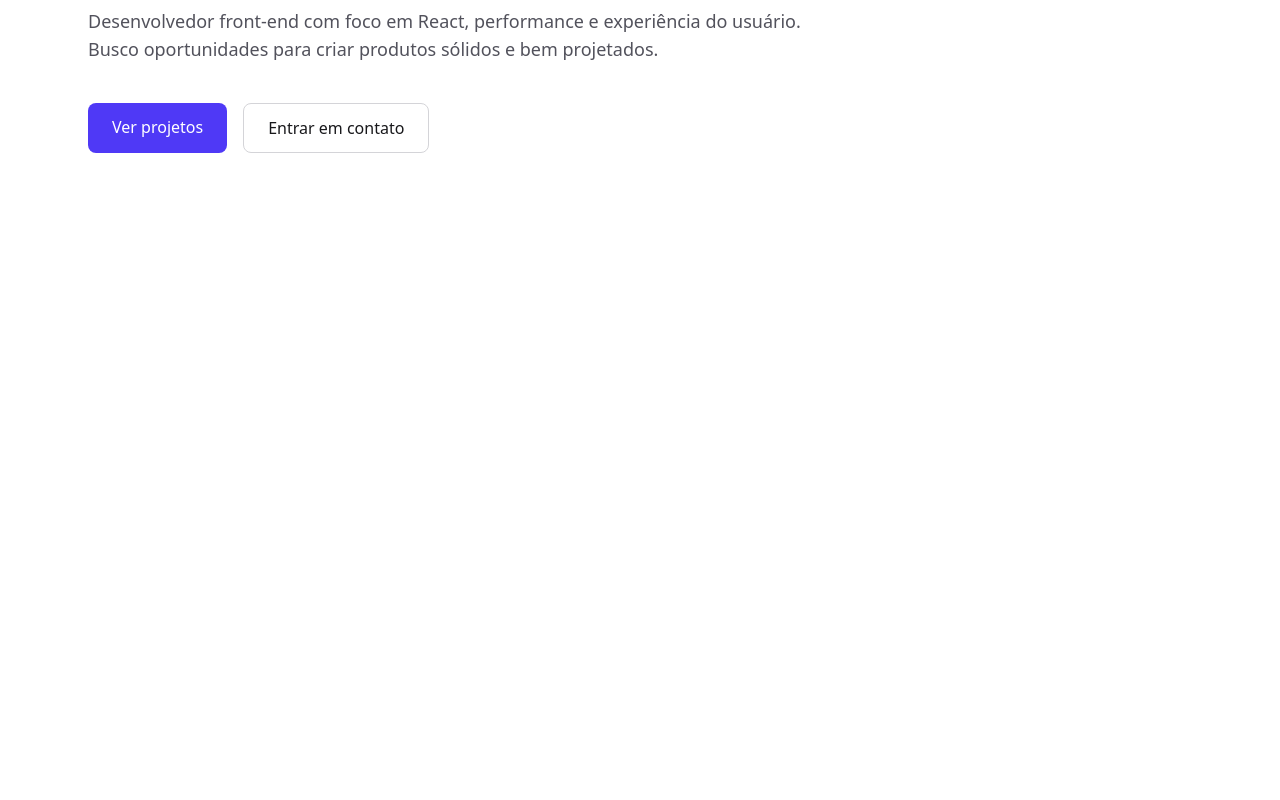
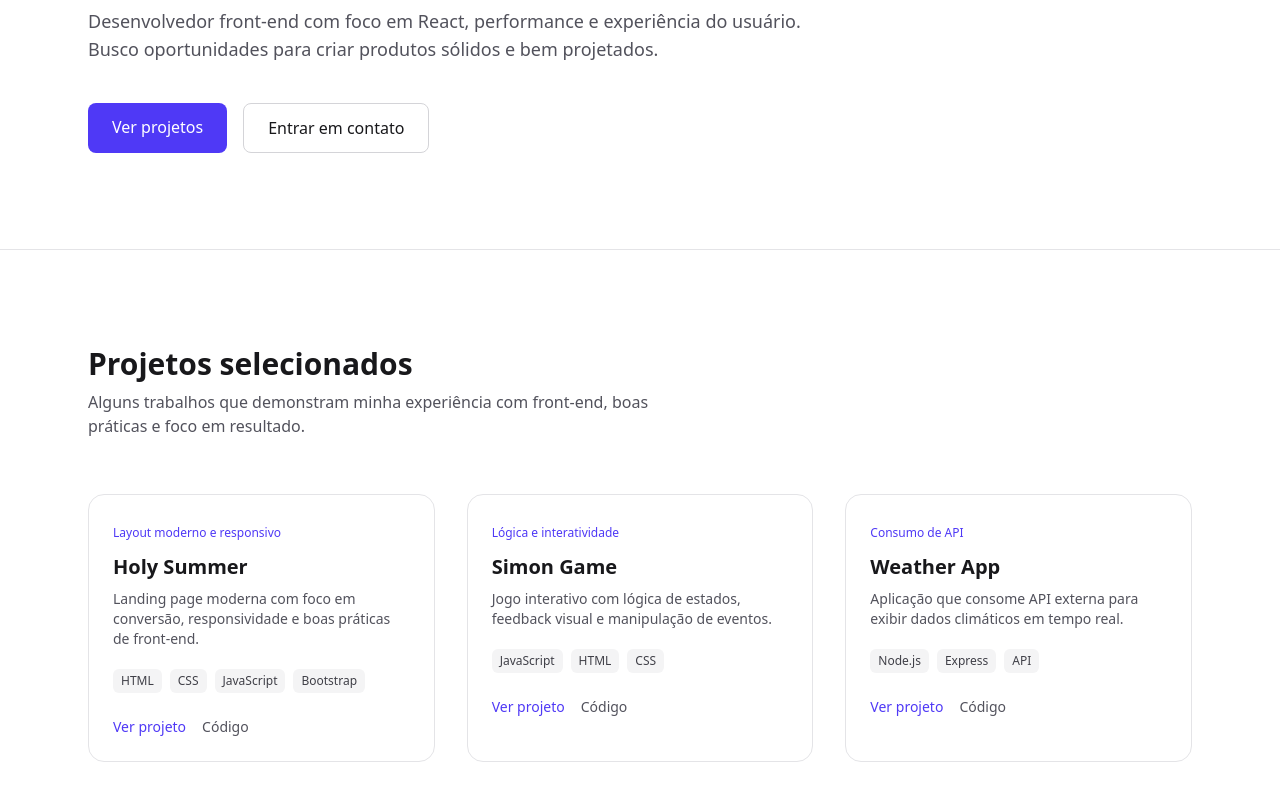
Before and after one commit to mpaullos/portfolio, a React (Vite) app: page / in a window 1280 px wide. Shown: the part 422-1222 px from the top of the page. Before the commit the page ends 800 px from the top, so only its background shows below. Built offline with nearby package versions, Linux system fonts and the light colour scheme.

Commit message:
feat: add projects section with github projects

```diff
--- a/src/App.tsx
+++ b/src/App.tsx
@@ -1,5 +1,6 @@
 import Navbar from "./components/Navbar";
 import Hero from "./sections/Hero";
+import Projects from "./sections/Projects";
 
 export default function App() {
   return (
@@ -11,6 +12,7 @@ export default function App() {
 
       <main>
         <Hero />
+        <Projects />
       </main>
     </div>
   );
--- /dev/null
+++ b/src/data/projects.ts
@@ -0,0 +1,29 @@
+export const projects = [
+  {
+    title: "Holy Summer",
+    description:
+      "Landing page moderna com foco em conversão, responsividade e boas práticas de front-end.",
+    techs: ["HTML", "CSS", "JavaScript", "Bootstrap"],
+    live: "https://mpaullos.github.io/holy-summer/",
+    repo: "https://github.com/mpaullos/holy-summer",
+    highlight: "Layout moderno e responsivo",
+  },
+  {
+    title: "Simon Game",
+    description:
+      "Jogo interativo com lógica de estados, feedback visual e manipulação de eventos.",
+    techs: ["JavaScript", "HTML", "CSS"],
+    live: "https://simon-game-bice.vercel.app/",
+    repo: "https://github.com/mpaullos/simon-game",
+    highlight: "Lógica e interatividade",
+  },
+  {
+    title: "Weather App",
+    description:
+      "Aplicação que consome API externa para exibir dados climáticos em tempo real.",
+    techs: ["Node.js", "Express", "API"],
+    live: "https://weather-project-snowy-nine.vercel.app/",
+    repo: "https://github.com/mpaullos/WeatherProject",
+    highlight: "Consumo de API",
+  },
+];
--- /dev/null
+++ b/src/sections/Projects.tsx
@@ -0,0 +1,90 @@
+import { projects } from "../data/projects";
+
+export default function Projects() {
+  return (
+    <section
+      id="projects"
+      className="py-24 border-t border-zinc-200 dark:border-zinc-800"
+    >
+      <div className="max-w-6xl mx-auto px-6">
+        <header className="mb-14">
+          <h2 className="text-3xl font-bold mb-2">Projetos selecionados</h2>
+          <p className="text-zinc-600 dark:text-zinc-400 max-w-xl">
+            Alguns trabalhos que demonstram minha experiência com front-end,
+            boas práticas e foco em resultado.
+          </p>
+        </header>
+
+        <div className="grid gap-8 md:grid-cols-2 lg:grid-cols-3">
+          {projects.map((project) => (
+            <article
+              key={project.title}
+              className="
+                group relative p-6 rounded-2xl
+                border border-zinc-200 dark:border-zinc-800
+                bg-white dark:bg-zinc-900
+                transition-all duration-300
+                hover:-translate-y-1 hover:shadow-xl
+              "
+            >
+              {/* Highlight */}
+              <span
+                className="
+                  inline-block mb-3 text-xs font-medium
+                  text-indigo-600 dark:text-indigo-400
+                "
+              >
+                {project.highlight}
+              </span>
+
+              <h3 className="text-xl font-semibold mb-2">{project.title}</h3>
+
+              <p className="text-sm text-zinc-600 dark:text-zinc-400 mb-5">
+                {project.description}
+              </p>
+
+              <div className="flex flex-wrap gap-2 mb-6">
+                {project.techs.map((tech) => (
+                  <span
+                    key={tech}
+                    className="
+                      text-xs px-2 py-1 rounded-md
+                      bg-zinc-100 dark:bg-zinc-800
+                      text-zinc-700 dark:text-zinc-300
+                    "
+                  >
+                    {tech}
+                  </span>
+                ))}
+              </div>
+
+              <div className="flex gap-4 text-sm font-medium">
+                <a
+                  href={project.live}
+                  target="_blank"
+                  className="
+                    text-indigo-600 dark:text-indigo-400
+                    hover:underline
+                  "
+                >
+                  Ver projeto
+                </a>
+
+                <a
+                  href={project.repo}
+                  target="_blank"
+                  className="
+                    text-zinc-600 dark:text-zinc-400
+                    hover:underline
+                  "
+                >
+                  Código
+                </a>
+              </div>
+            </article>
+          ))}
+        </div>
+      </div>
+    </section>
+  );
+}
```
